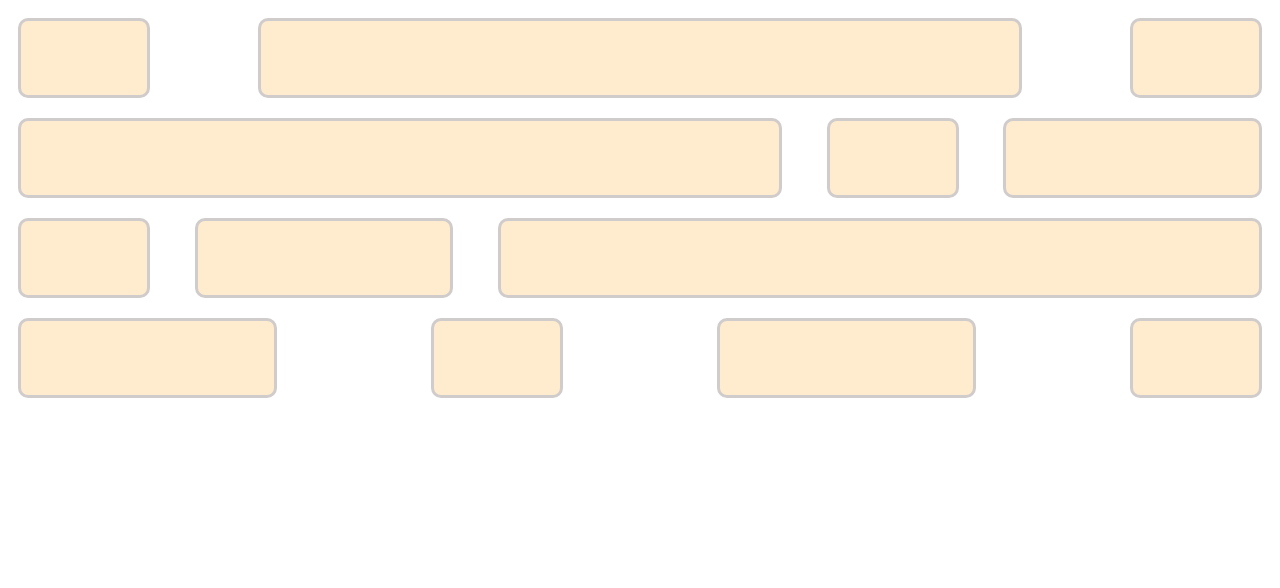
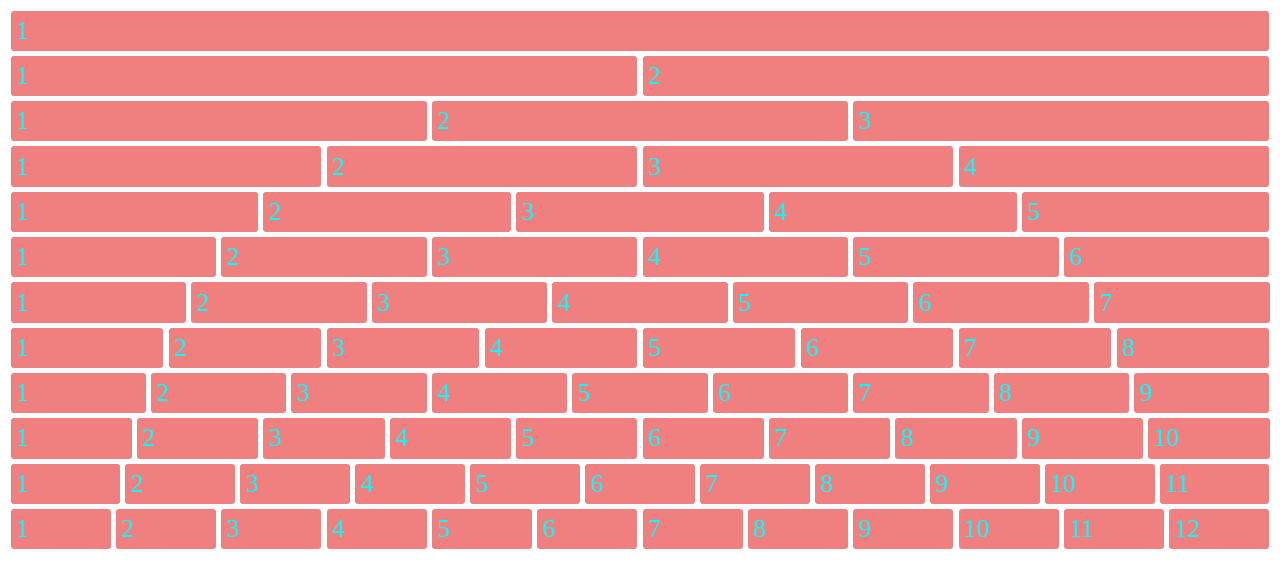
Before and after one commit to AnikBhadra/flexbox101, a website built with Vite: page 03_flexbox-grid/index.html in a window 1280 px wide. Built offline with nearby package versions, Linux system fonts and the light colour scheme.

Commit message:
flexbox101 03_flexbox-grid 12columns horizontal v-1 parrt-3 done

```diff
--- a/03_flexbox-grid/index.html
+++ b/03_flexbox-grid/index.html
@@ -5,23 +5,111 @@
     <meta http-equiv="X-UA-Compatible" content="IE=edge" />
     <meta name="viewport" content="width=device-width, initial-scale=1.0" />
     <link rel="stylesheet" href="style.css" />
-    <title>Flexbox-grid part-2</title>
+    <title>Flexbox-grid 12columns horizontal v-1 parrt-3</title>
   </head>
   <body>
     <div class="container">
-      <div></div>
-      <div></div>
-      <div></div>
-      <div></div>
-      <div></div>
-      <div></div>
-      <div></div>
-      <div></div>
-      <div></div>
-      <div></div>
-      <div></div>
-      <div></div>
-      <div></div>
+      <div>1</div>
+    </div>
+
+    <div class="container">
+      <div>1</div>
+      <div>2</div>
+    </div>
+    <div class="container">
+      <div>1</div>
+      <div>2</div>
+      <div>3</div>
+    </div>
+    <div class="container">
+      <div>1</div>
+      <div>2</div>
+      <div>3</div>
+      <div>4</div>
+    </div>
+    <div class="container">
+      <div>1</div>
+      <div>2</div>
+      <div>3</div>
+      <div>4</div>
+      <div>5</div>
+    </div>
+    <div class="container">
+      <div>1</div>
+      <div>2</div>
+      <div>3</div>
+      <div>4</div>
+      <div>5</div>
+      <div>6</div>
+    </div>
+    <div class="container">
+      <div>1</div>
+      <div>2</div>
+      <div>3</div>
+      <div>4</div>
+      <div>5</div>
+      <div>6</div>
+      <div>7</div>
+    </div>
+    <div class="container">
+      <div>1</div>
+      <div>2</div>
+      <div>3</div>
+      <div>4</div>
+      <div>5</div>
+      <div>6</div>
+      <div>7</div>
+      <div>8</div>
+    </div>
+    <div class="container">
+      <div>1</div>
+      <div>2</div>
+      <div>3</div>
+      <div>4</div>
+      <div>5</div>
+      <div>6</div>
+      <div>7</div>
+      <div>8</div>
+      <div>9</div>
+    </div>
+    <div class="container">
+      <div>1</div>
+      <div>2</div>
+      <div>3</div>
+      <div>4</div>
+      <div>5</div>
+      <div>6</div>
+      <div>7</div>
+      <div>8</div>
+      <div>9</div>
+      <div>10</div>
+    </div>
+    <div class="container">
+      <div>1</div>
+      <div>2</div>
+      <div>3</div>
+      <div>4</div>
+      <div>5</div>
+      <div>6</div>
+      <div>7</div>
+      <div>8</div>
+      <div>9</div>
+      <div>10</div>
+      <div>11</div>
+    </div>
+    <div class="container">
+      <div>1</div>
+      <div>2</div>
+      <div>3</div>
+      <div>4</div>
+      <div>5</div>
+      <div>6</div>
+      <div>7</div>
+      <div>8</div>
+      <div>9</div>
+      <div>10</div>
+      <div>11</div>
+      <div>12</div>
     </div>
   </body>
 </html>
--- a/03_flexbox-grid/style.css
+++ b/03_flexbox-grid/style.css
@@ -1,28 +1,15 @@
 .container {
   display: flex;
-  justify-content: space-between;
-  flex-wrap: wrap;
-  height: 50vh;
+
+  align-items: flex-start;
 }
 
-.container div {
-  margin: 10px;
-  background-color: blanchedalmond;
-  border: 3px solid rgb(209, 204, 204);
-  border-radius: 10px;
+.container>div {
+  font-size: 2vw;
+  color: aqua;
+  background-color: lightcoral;
+  flex: 1;
+  padding: .2em;
+  border-radius: 3px;
+  margin: .1em;
 }
-
-.container div:nth-child(odd) {
-  width: 10%;
-}
-
-.container div:nth-child(even) {
-  width: 20%;
-
-}
-
-.container>div:nth-child(2),
-.container>div:nth-child(4),
-.container>div:nth-child(9) {
-  width: 60%;
-}
```
